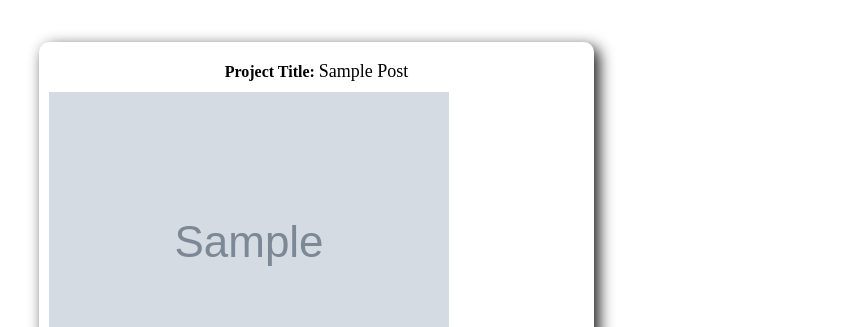
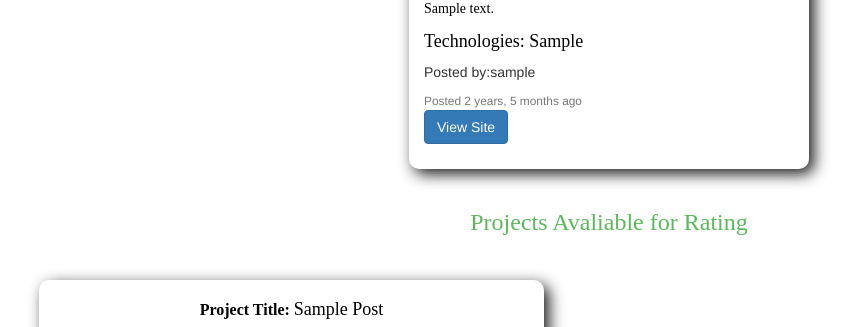
Before and after one commit to chanaiagwata/project-Rating, a Django app: page / in a window 1280 px wide. Shown: the part 646-973 px from the top of the page, without its empty margins (31-888 px from the left). Run offline with Django 4.2, Linux system fonts and the light colour scheme; tables that the repository leaves empty hold one stand-in row (values such as "Sample post"); grey boxes marked "Sample" are stand-in pictures; some libraries are stand-ins or nearby versions.

Commit message:
style:optimize indexpage styling

```diff
--- a/awardsapp/models.py
+++ b/awardsapp/models.py
@@ -37,6 +37,7 @@ class Post(models.Model):
     url = models.URLField(max_length=255)
     pic = models.ImageField(upload_to = 'posts/', blank=False)
     description = models.TextField(max_length=255)
+    technologies =models.TextField(null=True)
     user = models.ForeignKey(User,on_delete=models.CASCADE)
     posted_at = models.DateTimeField(auto_now_add=True)
 
--- a/awardsapp/templates/index.html
+++ b/awardsapp/templates/index.html
@@ -8,52 +8,42 @@
 
 
 {{block.super}}
-<div class="container">
-    <div class="row">
-        <div class="col-md-6;">
-            <img class="card-img" src="https://placeimg.com/800/400/nature/grayscale" alt="Card image" style="max-height: 100%; max-width: 100vh; margin:auto;">
-            <button class="btn btn-success btn-sm" id="site" data-toggle="modal" data-target=".bd-example-modal-xl">
+<div class='banner'>
+    <div class="contianer">
+        <div class="text-center">
+            <button class="btn btn-success btn-sm" id="site" data-toggle="modal" data-target=".bd-example-modal-xl" style="margin-top:40px;">
                 Submit your Project
-            </button>
+            </button
         </div>
     </div>
-    <div class="row no-gutters">
-        <div class="col-md-8">
-            <div class="card card-inverse">
-                <div class="card-img-overlay">
-                    <h4 class="card-title">{{post.title}}</h4>
-                    <h5>Posted by:{{post.user.username}}</h5>
-                    <small class="text-muted">Posted {{post.posted_at|timesince}} ago</small>
+    <div class="container">
+        <div class="row">
+            <div class="col">
+                <div style="display:flex; flex-direction:row; justify-content:center;margin-top:150px;">
+                    <div class="card" style="width: 40rem;box-shadow: 5px 5px 15px rgba(0, 0, 0, 0.9); border-radius: 10px;padding:15px;">
+                        <h5 class="card-title" style="color:black; font-family:sans serif;font-size:18px;">Title: {{random_post.title}}</h5>
+                        <img class="" src="{{random_post.pic.url}}"  width="250" height="250" alt="">
+                        <div class="card-body">
+
+                          <p style="color:black; font-family:sans serif;font-size:14px;">{{random_post.description}}</p>
+                          <p style="color:black; font-family:sans serif;font-size:18px;">Technologies: {{random_post.technologies}}</p>
+                          <h5>Posted by:{{random_post.user.username}}</h5>
+                          <small class="text-muted">Posted {{random_post.posted_at|timesince}} ago</small>
+                          <p><a href="{{random_post.url}}" class="btn btn-primary">View Site</a></p>
+                        </div>
+                    </div>
                 </div>
-                <div class="col-md-3"></div>
-                <div class="col-md-6">
-                    {% for rating in post.ratings.all %}
-                    {% if forloop.counter is post.ratings.all.count %}
-                    <div>
-                        <p>Design: <span>{{ rating.design_average}}</span></p>
-                        <p>Usability: <span>{{ rating.usability_average }}</span></p>
-                        <p>Content: <span>{{ rating.content_average }}</span></p>
-                    </div>
-                    <div>
-                        Score: {{rating.total_average_score}}
-                    </div>
-
-                    {% endif %}
-                    {% endfor %}
-                </div>
-                <div class="box-bl">
-                    <a href="{{random_post.url}}" data-identifier="" data-type="submission" class="js-visit-item bt-default red-fill" target="_blank" rel="noopener nofollow">View Site</a>
-                </div>
-                <div class="col-md-3"></div>
             </div>
         </div>
     </div>
 </div>
+
+
 <div class="container">
-    <h3 class="text-center" style="margin-bottom:45px; font-family:sans serif;color:#5CB85C;">Projects Avaliable for Rating</h3>
+    <h3 class="text-center" style="margin-bottom:45px;margin-top:40px; font-family:sans serif;color:#5CB85C;">Projects Avaliable for Rating</h3>
 
     {% if user.is_authenticated %}
-    <!-- Modal -->
+    <!-- Modal goes here-->
     <div class="modal fade bd-example-modal-xl" id="ModalCenter" tabindex="-1" role="dialog"
          aria-labelledby="exampleModalCenterTitle"
          aria-hidden="true">
@@ -69,6 +59,8 @@
                     <form action="" method="post" enctype="multipart/form-data">
                         {% csrf_token %}
                         {{ form|crispy }}
+
+                        <br>
                          <input type="submit" class="btn btn-sm btn-info" value="Save"/>
                         <button type="button" class="btn btn-outline-danger btn-sm" data-dismiss="modal">Close
                         </button>
@@ -82,20 +74,22 @@
         {% if posts %}
         {% for post in posts %}
         <div class="col-md-4 col-lg-6">
-            <div class="card" style="width:; box-shadow: 5px 5px 15px rgba(0, 0, 0, 0.9); border-radius: 10px; padding:10px; margin-bottom:15px;">
+            <div class="card" style=" box-shadow: 5px 5px 15px rgba(0, 0, 0, 0.9); border-radius: 10px; padding:10px; margin-bottom:15px; margin-right:50px;">
 
 
                 <div class="card-body">
-                    <div  style=""
-                        <img class="card-img-top" src="{{post.pic.cdn_url}}"  width="200" height="200" alt="">
+                    <div  style="">
+                        <a href="{%url 'project' post.title %}"><h5 class="card-title text-center"><Span style="font-size:16px;font-family:sans serif; font-weight:bold;color:black;">Project Title: </Span><span style="color:black; font-family:sans serif;font-size:18px;">{{post.title|title}}</span></h5></a>
+
+                        <p class="card-text"><img src="{{post.pic.url}}" class="nav-img mr-2" alt=""></p>
+                        <br>
+                        <p style="color:black; font-family:sans serif;font-size:14px;">{{post.description}}</p>
+                        <p style="color:black; font-family:sans serif;font-size:18px;">Technologies: {{post.technologies}}</p>
+                        <p style="font-family:sans serif;font-size:16px;">Posted by: <img class="rounded-circle nav-img" src="{{ user.profile.profile_pic.url }}" alt="image" height="30" width="30" style="border-radius:50%;"> {{post.user.username|title}}</p>
+                        <p>{{post.posted_at|timesince}} ago</p>
+                        <a href="{{post.url}}" class="btn btn-primary">View</a>
                     </div>
-                    <a href="{%url 'project' post.title %}"><h5 class="card-title text-center"><Span style="font-size:16px;font-family:sans serif; font-weight:bold;color:black;">Project Title: </Span><span style="color:black; font-family:sans serif;font-size:18px;">{{post.title|title}}</span></h5></a>
 
-                    <p class="card-text"><img src="{{post.user.profile.profile_pic.url}}" class="nav-img mr-2" alt=""></p>
-                    <br>
-                    <p style="font-family:sans serif;font-size:16px;">Posted by: <img class="rounded-circle nav-img" src="{{ user.profile.profile_pic.url }}" alt="image" height="30" width="30" style="border-radius:50%;"> {{post.user.username|title}}</p>
-                    <p>{{post.posted_at|timesince}} ago</p>
-                    <a href="{{post.url}}" class="btn btn-primary">View</a>
                 </div>
               </div>
         </div>
--- a/awardsapp/views.py
+++ b/awardsapp/views.py
@@ -4,12 +4,12 @@ from django.contrib.auth.decorators import login_required
 from .models import Profile, Post, Rating
 from django.contrib.auth.models import User
 from .forms import DetailsForm, UploadPostForm, RatingsForm
-
+import random
 
 # Create your views here.
 def index(request):
     posts = Post.objects.all()
-    current_user = request.user
+    # current_user = request.user
 
     if request.method=="POST":
         form = UploadPostForm(request.POST, request.FILES)
@@ -22,7 +22,15 @@ def index(request):
     else:
         form=UploadPostForm()
 
-    return render(request, 'index.html',{'form':form,'posts':posts})
+    try:
+        posts = posts[::-1]
+        single_post = random.randint(0, len(posts)-1)
+        random_post = posts[single_post]
+
+    except Post.DoesNotExist:
+        posts = None
+
+    return render(request, 'index.html',{'form':form,'posts':posts, 'random_post':random_post})
 
 def profile(request):
     posts = Post.objects.all()
```
Also changed, not shown: awardsapp/migrations/0004_post_technologies.py (added), media/posts/Javas_copy.jpg (added).
